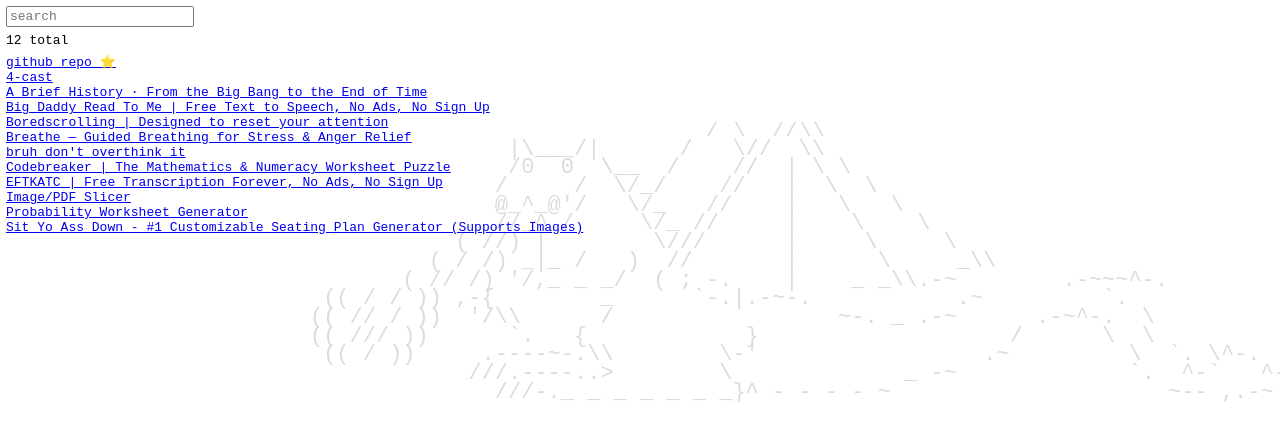
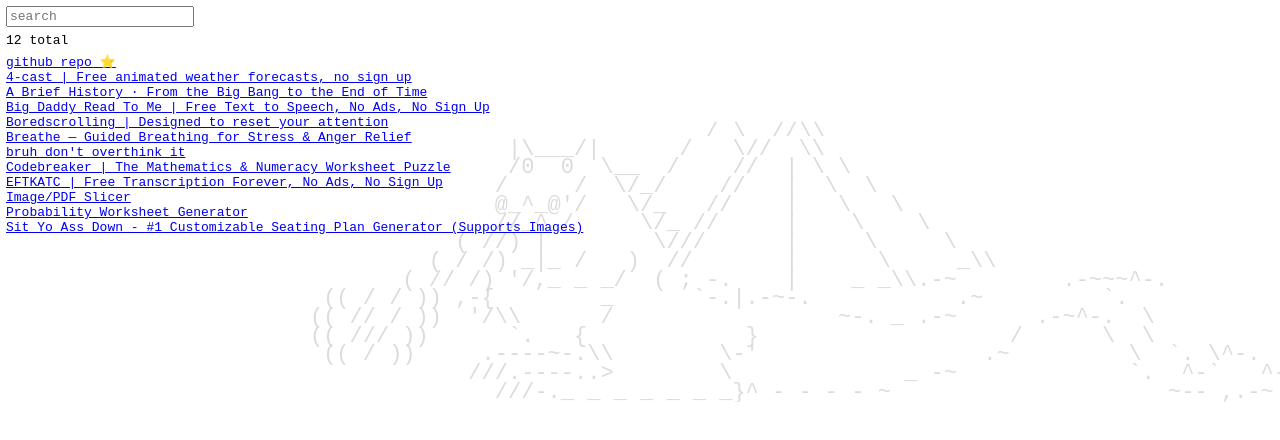
Before and after one commit to jamezmca/shardofthedragon, a website: page index.html in a window 1280 px wide. Drawn offline with Linux system fonts and the light colour scheme.

Commit message:
Update index.html

```diff
--- a/index.html
+++ b/index.html
@@ -80,7 +80,7 @@
     <div id="count">11 total</div>
     <div id="links">
     <a href="https://github.com/jamezmca/shardofthedragon" target="_blank">github repo ⭐️</a>
-<a href="/4-cast/" target="_blank" data-title="4-cast" data-slug="4-cast">4-cast</a>
+<a href="/4-cast/" target="_blank" data-title="4-cast | free animated weather forecasts, no sign up" data-slug="4-cast">4-cast | Free animated weather forecasts, no sign up</a>
 <a href="/a-brief-history/" target="_blank" data-title="a brief history · from the big bang to the end of time" data-slug="a-brief-history">A Brief History · From the Big Bang to the End of Time</a>
 <a href="/big-daddy-read-to-me/" target="_blank" data-title="big daddy read to me | free text to speech, no ads, no sign up" data-slug="big-daddy-read-to-me">Big Daddy Read To Me | Free Text to Speech, No Ads, No Sign Up</a>
 <a href="/bored-scrolling/" target="_blank" data-title="boredscrolling | designed to reset your attention" data-slug="bored-scrolling">Boredscrolling | Designed to reset your attention</a>
```
